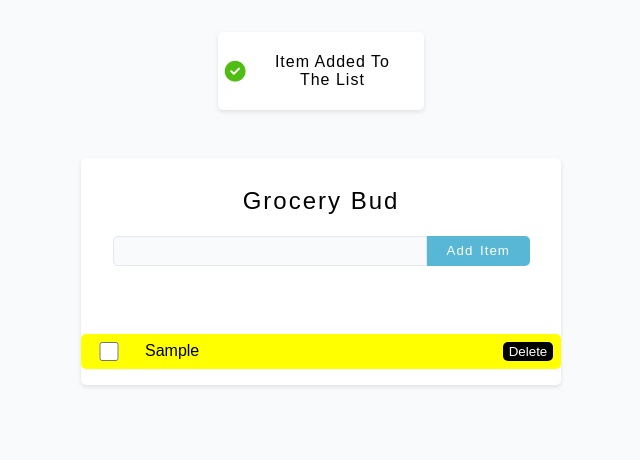
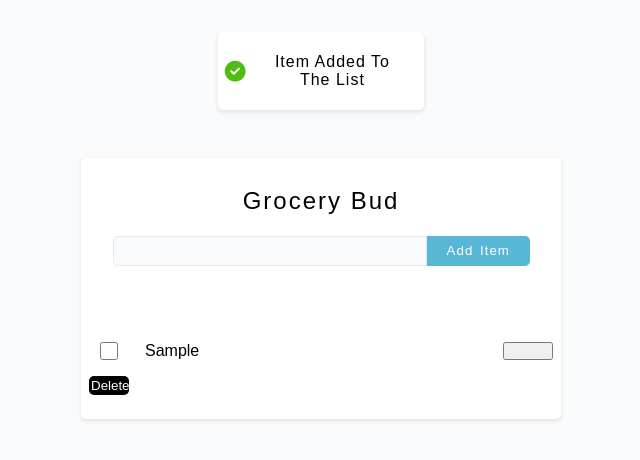
Before and after one commit to shahzadakram786/Grocery-items, a plain HTML site: page index.html in a window 1280 px wide. Both pictures are taken after typing "Sample" into the empty fields and a click on the button "Add Item". Shown: the whole page, without its empty margins (319-959 px from the left). Drawn offline with Linux system fonts and the light colour scheme.

Commit message:
working on edit button now

```diff
--- a/script.js
+++ b/script.js
@@ -36,6 +36,7 @@ addbutton.addEventListener("click", () => {
       <div class="inner">
       <input type="checkbox"class="checkB" onclick="check()">
       <p class="text-h">${input.value}</p>
+      <button></button>
       <button class="delete" id="del" onclick="del(this)">Delete</button>
       </div>
       `;
--- a/style.css
+++ b/style.css
@@ -146,7 +146,7 @@ h2 {
     border-radius: 5px;
     /* box-shadow: 0px 2px 4px rgba(128, 128, 128, 0.2); */
     margin-bottom :1em ;
-    background-color: yellow;
+    /* background-color: yellow; */
 }
 
 .delete{
```
